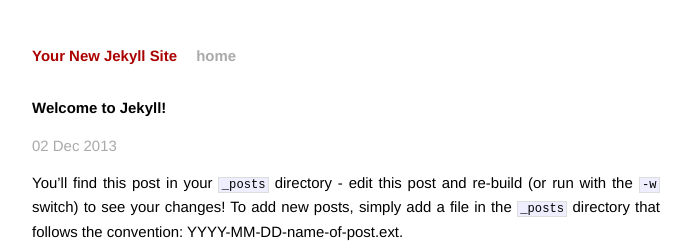
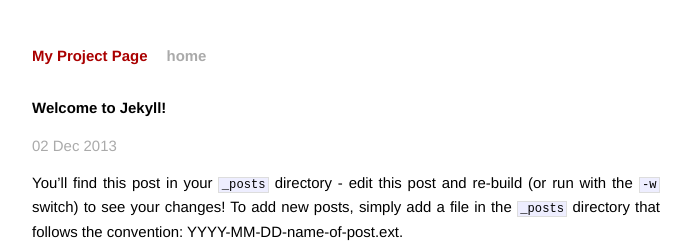
Before and after one commit to jhwilbert/test_template, a Jekyll site: the page built from docs/_posts/2013-12-02-welcome-to-jekyll.markdown, in a window 1280 px wide. Shown: the top 243 px of the page, without its empty margins (294-985 px from the left). Built offline with Jekyll 4.4.1, drawn with Linux system fonts in a browser that asks for light colours; Markdown is read by kramdown in place of the engine named in the settings.

Commit message:
changed base url

```diff
--- a/docs/_config.yml
+++ b/docs/_config.yml
@@ -1,3 +1,4 @@
-name: Your New Jekyll Site
+name: My Project Page
 markdown: redcarpet
 pygments: true
+baseurl: /test_template
```
